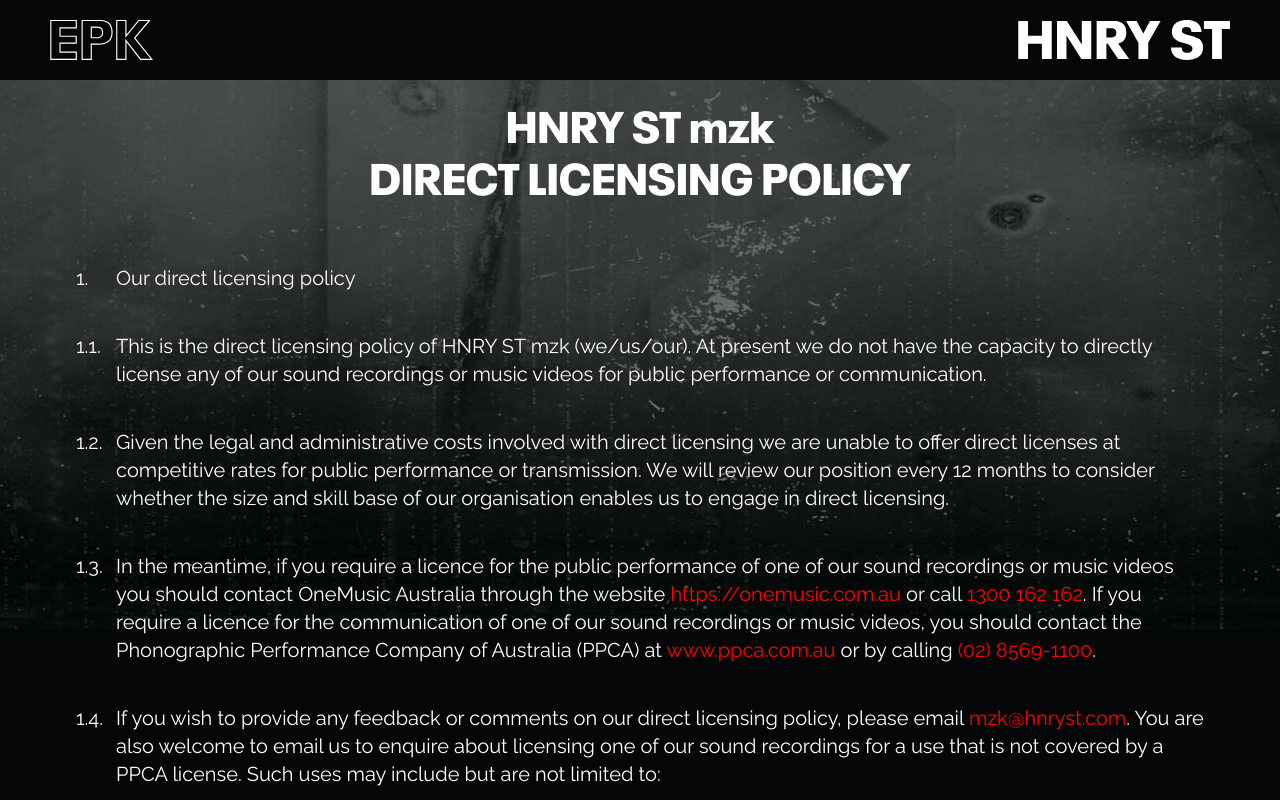
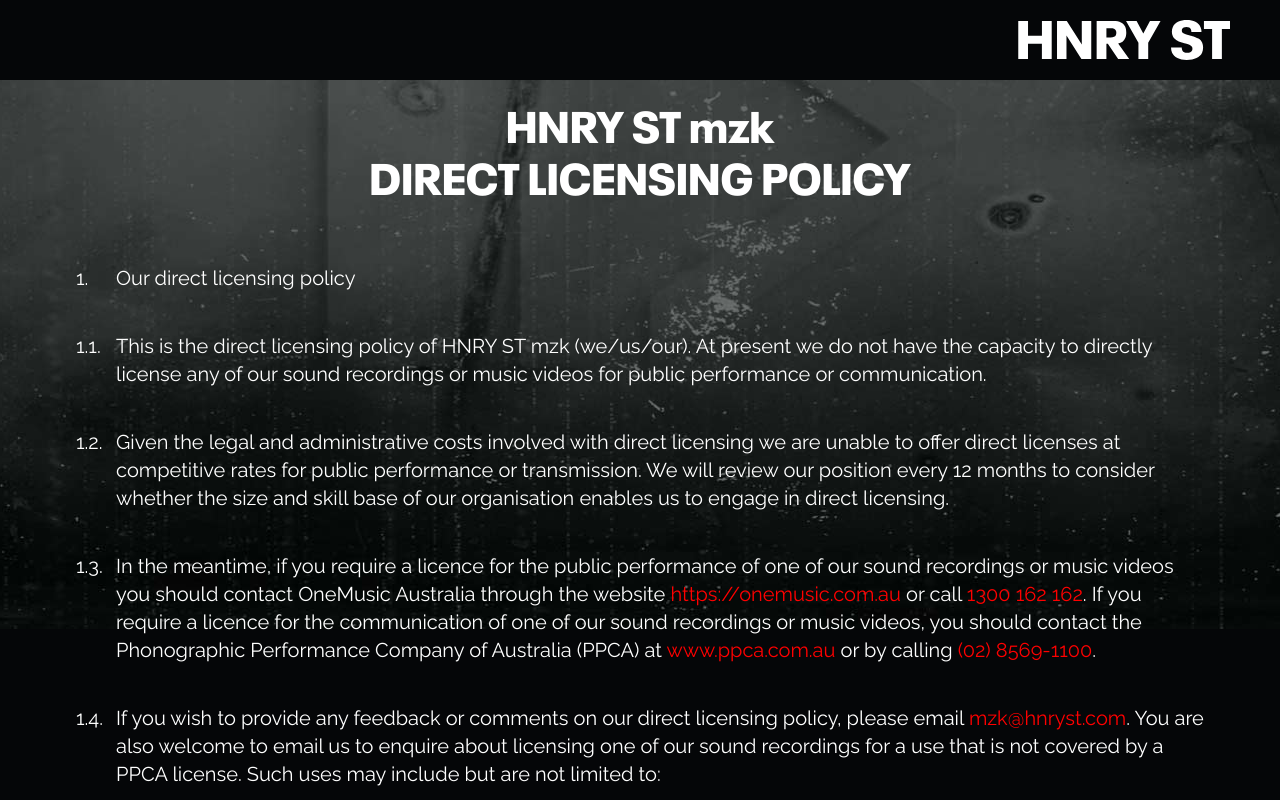
Before and after one commit to irfhan33/client-fiver, a Next.js app: page /dlp in a window 1280 px wide. Shown: the top 800 px of the page. Built offline with nearby package versions, Linux system fonts and the light colour scheme.

Commit message:
update link

```diff
--- a/components/FooterCr.js
+++ b/components/FooterCr.js
@@ -1,5 +1,6 @@
 import React from "react";
 import styled from "styled-components";
+import Link from "next/link";
 
 function FooterCr({ home }) {
   return (
@@ -9,7 +10,9 @@ function FooterCr({ home }) {
       </div>
       <Dlp>
         <span>
-          <a href="/dlp">Direct Licensing Police</a>
+          <Link href="/dlp">
+            <a>Direct Licensing Police</a>
+          </Link>
         </span>
       </Dlp>
     </Copyright>
--- a/components/Header.js
+++ b/components/Header.js
@@ -1,11 +1,14 @@
 import React from "react";
 import styled from "styled-components";
 
-function Headerrr() {
+function Headerrr({ dlp }) {
   return (
     <Header>
       <LogoLeft>
-        <img src="/images/epk_logo.svg" alt="" />
+        <img
+          src={`${dlp ? "/images/dlp.svg" : "/images/epk_logo.svg"}`}
+          alt=""
+        />
       </LogoLeft>
       <LogoRight>
         <a href="http://hnryst.com">
--- a/pages/dlp.js
+++ b/pages/dlp.js
@@ -11,7 +11,7 @@ function Dlp() {
         <title>DLP - HNRY ST</title>
         <link rel="icon" href="/favicon.ico" />
       </Head>
-      <Headerrr />
+      <Headerrr dlp="true" />
       <Content>
         <Title>
           <span>HNRY ST mzk</span>
```
Also changed, not shown: public/dlp.svg (added), public/images/dlp.svg (added).
